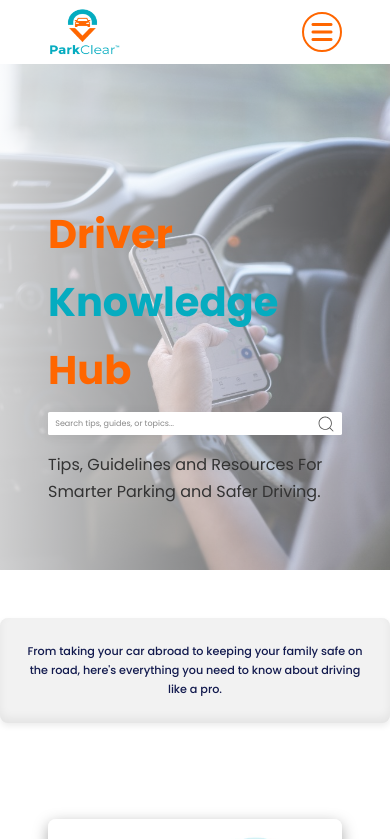
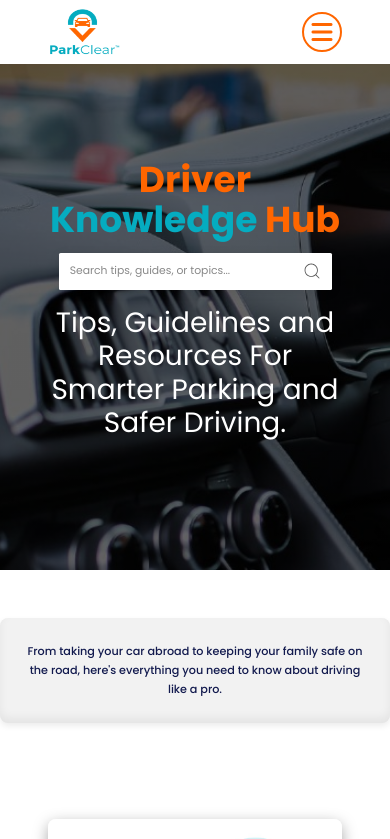
Before and after one commit to apsdeveloper461/ParkClear, a React (Vite) app: page / in a window 390 px wide. Shown: the top 839 px of the page. Built offline with nearby package versions, Linux system fonts and the light colour scheme.

Commit message:
set reponsive ness of hero section and replace image for home page

```diff
--- a/src/components/Main.jsx
+++ b/src/components/Main.jsx
@@ -16,7 +16,7 @@ const Main = ({
   return (
     <main className={`main pad ${home && "main__home"}`}>
       <div className='main__content'>
-        <h1 className='heading '>
+        <h1 className={`heading ${home && 'center_content'} `}>
           <span className='heading heading--primary'>{heading1 + " "}</span>
           {heading2 && (
             <span className='heading heading--secondary'>{heading2 + " "}</span>
@@ -44,7 +44,7 @@ const Main = ({
         )}
         {/* Search Bar End */}
         {subtitle && (
-          <p className='heading--subtitle'>
+          <p className={`${home? "heading--subtitle--home" :'heading--subtitle'}`}>
             Tips, Guidelines and Resources For Smarter Parking and Safer
             Driving.
           </p>
--- a/src/stylesheet/main.css
+++ b/src/stylesheet/main.css
@@ -12,13 +12,13 @@
 .main__home {
   background-image: linear-gradient(
       to right,
-      rgba(255, 255, 255, 0.8),
-      rgba(255, 255, 255, 0.25)
+      rgba(0, 0, 0, 0.6),
+      rgba(0, 0, 0, 0.6)
     ),
-    url("1.jpeg");
+    url("1.jpg");
   background-repeat: no-repeat;
   background-size: cover;
-  background-position: center;
+  background-position: 30% 0;
   min-height: 80vh;
 }
 
@@ -33,6 +33,7 @@
 .main__home .main__content {
   padding-top: 17rem;
   /* display: block; */
+  /* font-size: 10rem; */
 }
 
 .main--btn {
@@ -71,7 +72,7 @@
     display: flex;
     align-items: center;
     width: 100%;
-    max-width: 520px;
+    max-width: 570px;
     margin: 1rem auto 1.5rem auto;
     background: rgba(255, 255, 255);
 
@@ -105,13 +106,16 @@
 
   @media only screen and (max-width: 600px) {
     .main__searchbar {
-      max-width: 98vw;
-      padding: 0.2rem 0.7rem;
+      max-width: 70vw;
+      /* padding: 0.2rem 0.7rem; */
     }
-    .main__searchinput {
+    .main__home .main__content{
+      padding-top: 12rem;
+    }
+    /* .main__searchinput {
       font-size: 1rem;
       padding: 0.5rem 0.2rem;
-    }
+    } */
   }
 
 
--- a/src/stylesheet/typography.css
+++ b/src/stylesheet/typography.css
@@ -6,16 +6,28 @@ body {
 }
 
 .heading {
-    font-size: 5rem;
+    font-size: 7rem;
     font-weight: 700;
+    line-height: 1.1;
+    padding-bottom: .7rem;
 }
 
+  .center_content{
+    text-align: center;
+  }
 .heading--subtitle {
     margin-top: 0.5rem;
-    font-size: 2rem;
+    font-size: 2.5rem;
     color: var(--color-grey-dark-3);
 }
-
+.heading--subtitle--home {
+    margin-top: 0.5rem;
+    font-size: 4rem;
+    color: white;
+    text-align: center;
+    line-height: 1.2;
+    max-width: 70%;
+}
 .heading--primary {
     font-size: inherit;
     color: var(--color-primary);
@@ -38,3 +50,19 @@ body {
 a {
     text-decoration: none;
 }
+
+@media only screen and (max-width: 900px) {
+    .heading{
+        font-size: 6rem;
+    }
+    .heading--subtitle--home{
+        max-width: 100%;
+        font-size: 3.5rem;
+    }
+  }
+  @media only screen and (max-width: 550px) {
+    .heading{
+        font-size: 4.5rem;
+    }
+
+  }
```
Also changed, not shown: src/stylesheet/1.jpeg (deleted), src/stylesheet/1.jpg (added).
